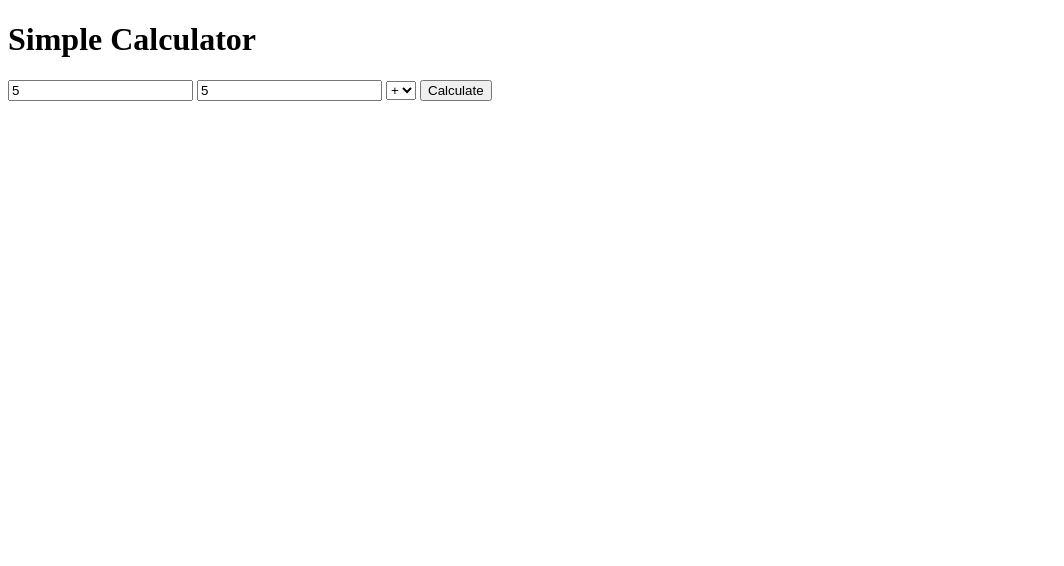
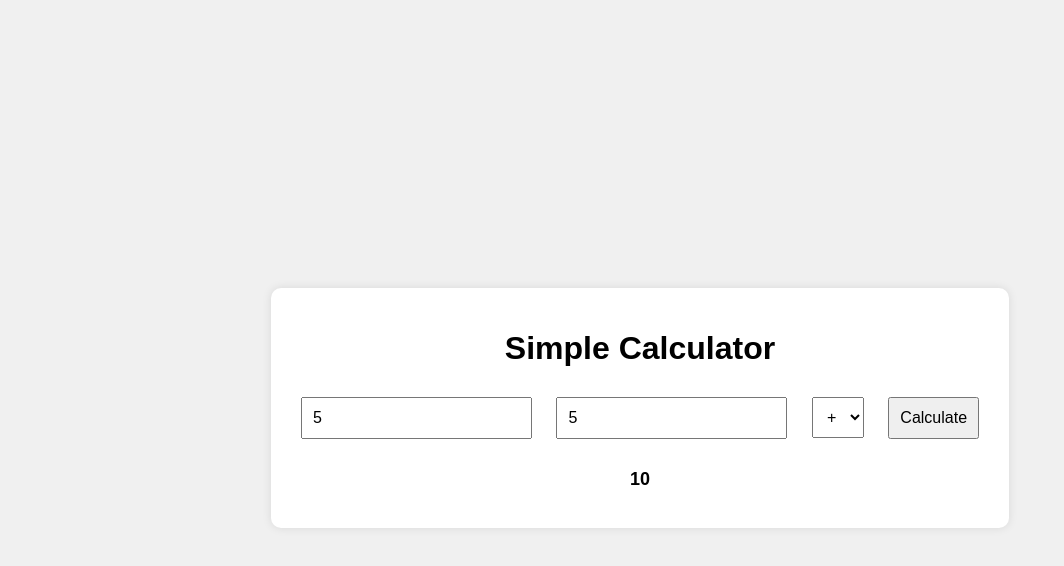
Before and after one commit to aitorgarciadev/simpleCalculator, a plain HTML site: page index.html in a window 1280 px wide. Both pictures are taken after typing "5", "5" into the empty fields and a click on the button "Calculate". Shown: the whole page, without its empty margins (0-1064 px from the left). Drawn offline with Linux system fonts and the light colour scheme.

Commit message:
js and css done

```diff
--- /dev/null
+++ b/app.js
@@ -0,0 +1,34 @@
+function calculate() {
+  const number1 = document.getElementById("number1").value;
+  const number2 = document.getElementById("number2").value;
+  const operation = document.getElementById("operation").value;
+  const resultElement = document.getElementById("result");
+
+  const num1 = parseFloat(number1);
+  const num2 = parseFloat(number2);
+
+  if (isNaN(num1) || isNaN(num2)) {
+    resultElement.textContent = "unknown value";
+    return;
+  }
+
+  let result;
+  switch (operation) {
+    case "+":
+      result = num1 + num2;
+      break;
+    case "-":
+      result = num1 - num2;
+      break;
+    case "*":
+      result = num1 * num2;
+      break;
+    case "/":
+      result = num1 / num2;
+      break;
+    default:
+      result = "unknown value";
+  }
+
+  resultElement.textContent = result;
+}
--- a/index.html
+++ b/index.html
@@ -5,7 +5,7 @@
     <meta charset="UTF-8">
     <meta name="viewport" content="width=device-width, initial-scale=1.0">
     <title>Simple Calculator</title>
-    <link rel="stylesheet" href="style.css">
+    <link rel="stylesheet" href="styles.css">
 </head>
 
 <body>
@@ -22,7 +22,7 @@
         <button onclick="calculate()">Calculate</button>
         <p id="result"></p>
     </div>
-    <script src="script.js"></script>
+    <script src="app.js"></script>
 </body>
 
 </html>
--- /dev/null
+++ b/styles.css
@@ -0,0 +1,34 @@
+body {
+  display: flex;
+  justify-content: center;
+  align-items: center;
+  height: 100vh;
+  background-color: #f0f0f0;
+  font-family: Arial, sans-serif;
+}
+
+.calculator {
+  background-color: white;
+  padding: 20px;
+  border-radius: 10px;
+  box-shadow: 0 0 10px rgba(0, 0, 0, 0.1);
+  text-align: center;
+}
+
+.calculator h1 {
+  margin-bottom: 20px;
+}
+
+.calculator input,
+.calculator select,
+.calculator button {
+  margin: 10px;
+  padding: 10px;
+  font-size: 16px;
+}
+
+#result {
+  margin-top: 20px;
+  font-size: 18px;
+  font-weight: bold;
+}
```
